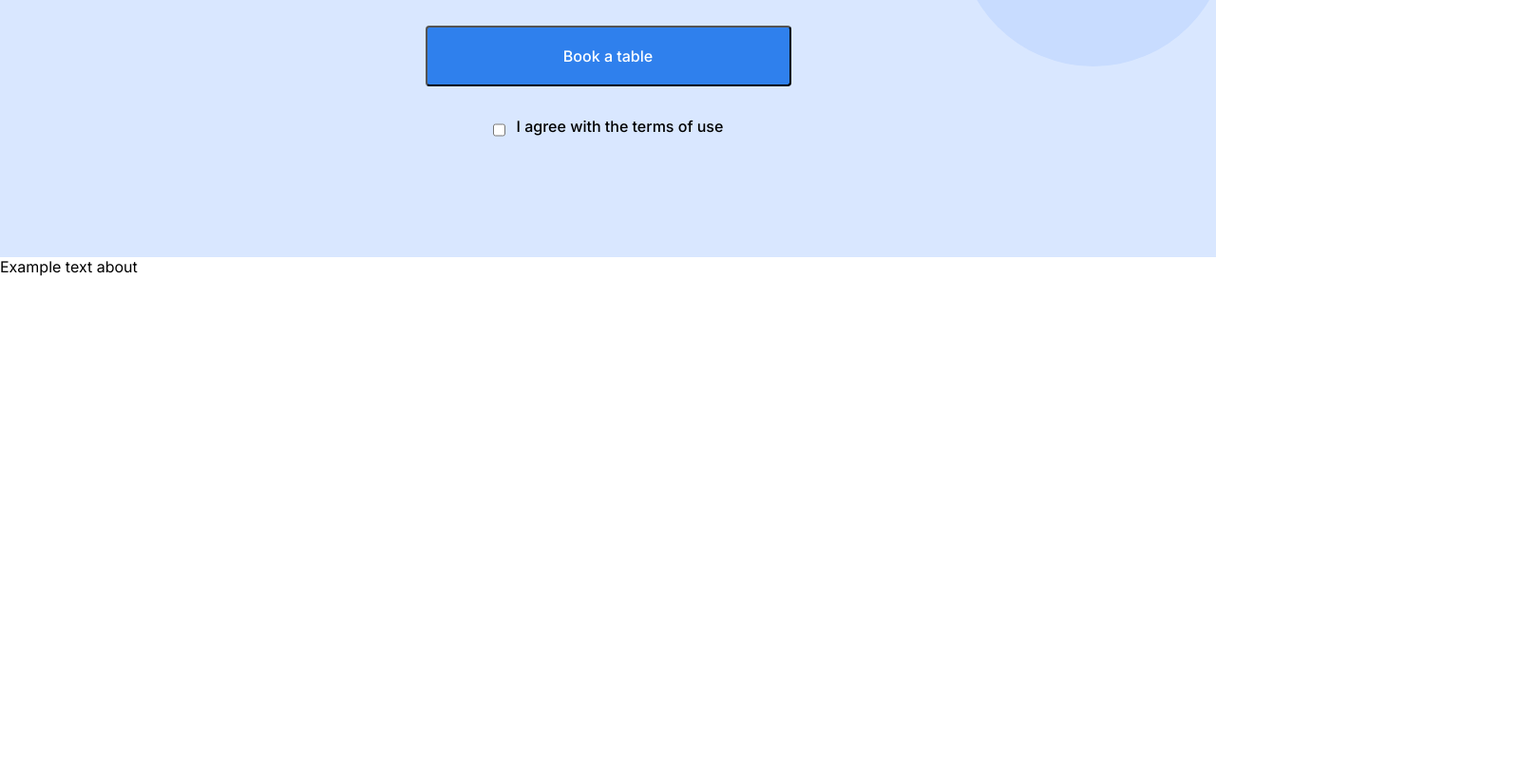
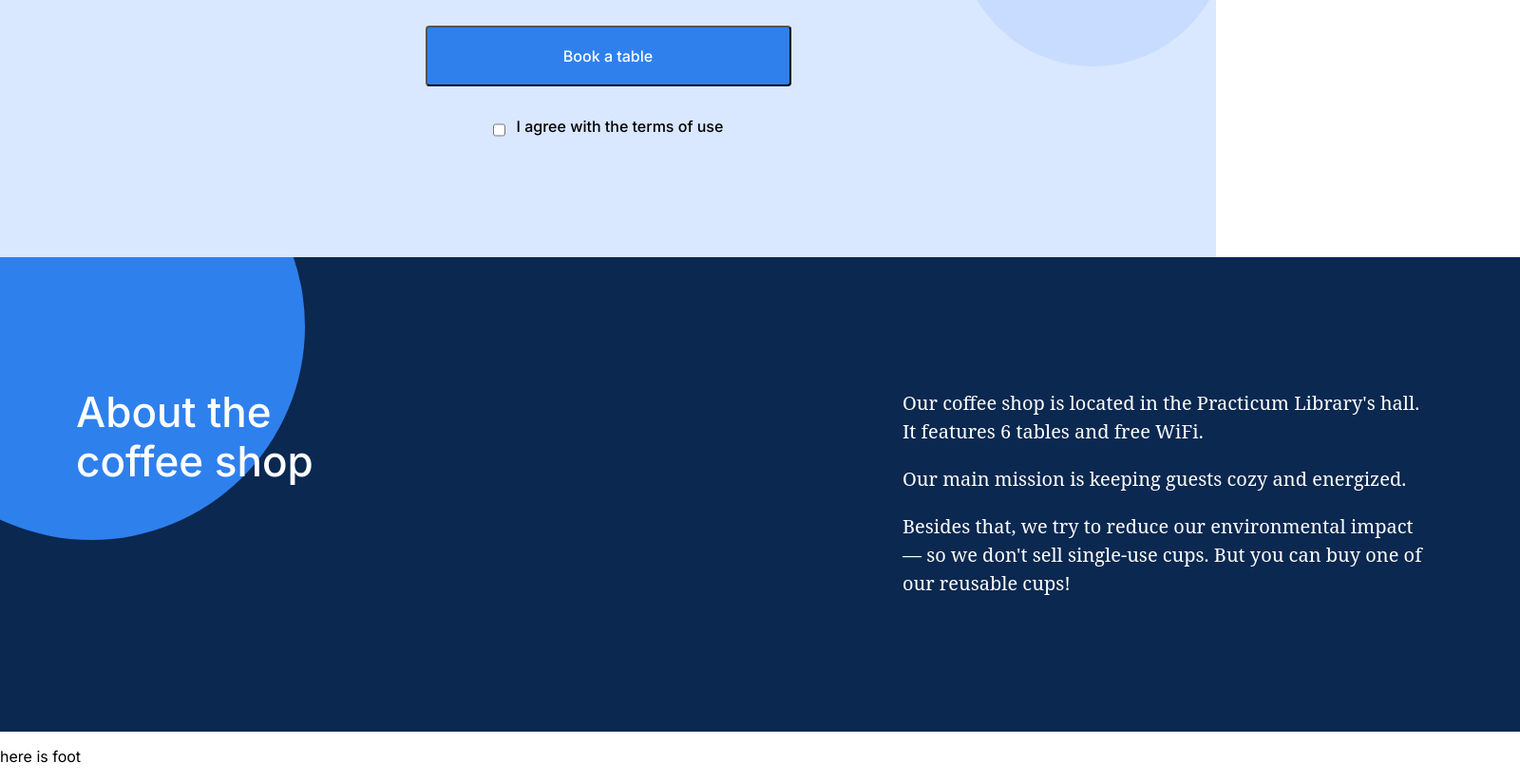
Before and after one commit to JulieBodette/web_project_2, a plain HTML site: page index.html in a window 1280 px wide. Shown: the part 3754-4577 px from the top of the page at 95% size, 1600 px wide, since content can reach past the window. Before the commit the page ends 4045 px from the top, so only its background shows below. Drawn offline with Linux system fonts and the light colour scheme; files whose address does not match are found by name.

Commit message:
about done

```diff
--- a/blocks/about.css
+++ b/blocks/about.css
@@ -0,0 +1,81 @@
+@keyframes pulsate {
+    0% {
+        opacity:0;
+    }
+    50% {
+        opacity:0.6;
+    }
+    100% {
+        transform: scale(1.2);
+        opacity:0;
+    }
+
+}
+.about {
+    padding: 100px 80px;
+    /*padding-bottom: 173px;*/
+    background-color: #0A2850;
+    color: #FFFFFF;
+    position:relative;
+    overflow:hidden;
+
+    /*ahhh something is weird here */
+    min-width: 1600px;
+    max-width: 1600px;
+    min-height:500px; /*brief did not give a value so I guesstimated it*/
+    box-sizing: border-box; /*without this the width is over 1600px */
+
+  }
+
+
+  .about__title {
+    z-index: 1;
+    position:absolute;
+    font-family: 'Inter', 'Arial', sans-serif;
+    font-style: normal;
+    font-weight: 500;
+    font-size: 44px;
+    line-height: 52px;
+
+  }
+
+  .about__content {
+    font-family: 'Noto Serif', 'Times New Roman',serif;
+    font-style: normal;
+    font-weight: normal;
+    font-size: 20px;
+    line-height: 30px;
+    position:absolute;
+    right:100px;
+    top:119px;
+  }
+
+  .about__paragraph {
+    z-index: 1;
+    max-width:550px; /*so all the text lines up perfectly */
+  }
+
+  .about__circle {
+      /*circle is created via CSS, there is no image file for it */
+    background: #2F80ED;
+    border-radius: 50%; /*this makes it a circle Also width and height being the same (so it is not oval*/
+    width: 450px;
+    height: 450px;
+    position:absolute;
+    top:-152px;
+    left:-129px;
+    z-index: 0;
+  }
+
+  .about__circle_animation_blurred {
+      animation: pulsate 1.3s ease-in-out 1s infinite;
+      background: #2F80ED;
+    border-radius: 50%; /*this makes it a circle Also width and height being the same (so it is not oval*/
+    width: 450px;
+    height: 450px;
+    position:absolute;
+    top:-152px;
+    left:-129px;
+    z-index: 0;
+
+  }
--- a/index.html
+++ b/index.html
@@ -123,8 +123,7 @@
                     <div class="form__labelandcheckbox">
                         <input type="checkbox" class="form__checkbox">
                         <label class="form__label">
-
-                            I agree with the terms of use
+                        I agree with the terms of use
                         </label>
                     </div>
                 </div>
@@ -132,8 +131,27 @@
             </section>
 
 
-        <section><!--about-->Example text about</section>
-        <footer></footer>
+        <section class="about"><!--about-->
+            <h2 class="about__title">About the <br>coffee shop</h2>
+            <div class="about__content">
+              <p class="about__paragraph">
+                Our coffee shop is located in the Practicum Library's hall. It features 6 tables and free WiFi.
+              </p>
+              <p class="about__paragraph">
+                Our main mission is keeping guests cozy and energized.
+
+              </p>
+              <p class="about__paragraph">
+                  Besides that, we try to reduce our environmental impact — so we don't sell single-use cups. But you can buy one of our reusable cups!
+              </p>
+            </div>
+          <div class="about__circle"></div>
+          <div class="about__circle_animation_blurred"></div>
+
+        </section>
+        <footer>
+            <p>here is foot</p>
+        </footer>
     </div>
 </body>
 </html>
```
